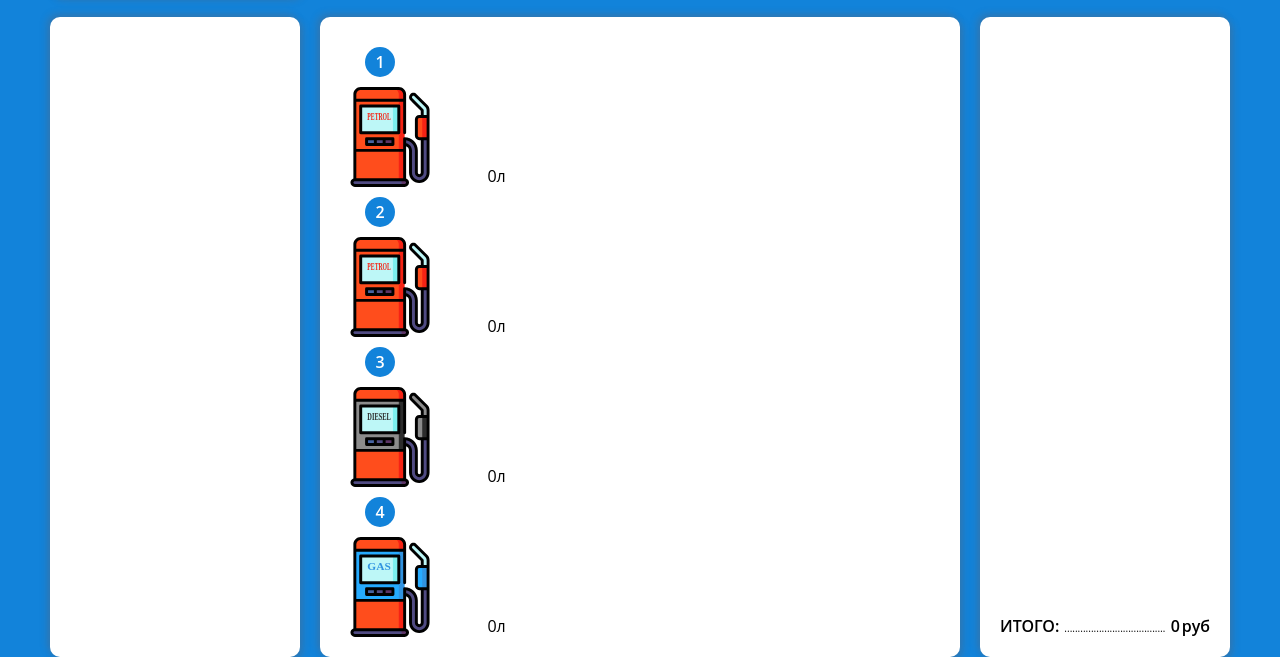
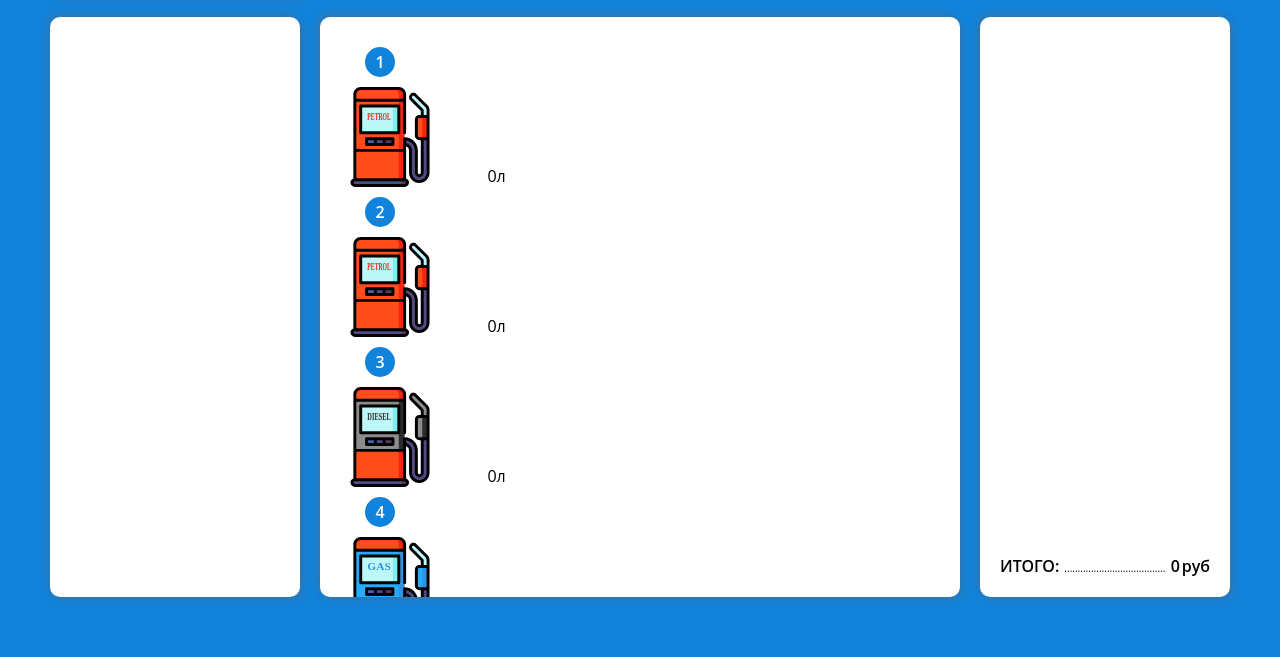
Before and after one commit to hwnd1982/methed-gas-station, a website built with Vite: page index.html in a window 1280 px wide. Both pictures are taken after a click on the button "STATION". Shown: the part 153-810 px from the top of the page. Built offline with nearby package versions, Linux system fonts and the light colour scheme.

Commit message:
styles fixed

```diff
--- a/modules/services/getRandomCar.ts
+++ b/modules/services/getRandomCar.ts
@@ -8,7 +8,7 @@ export const getRandomCar = (): PassangerCar | Truck => {
   const kind = Math.random() < 0.75 ? 'passanger' : 'truck';
   const params = cars[kind][Math.floor(cars[kind].length * Math.random())];
 
-  if (kind === 'passanger' && !params[3] && Math.random() < 0.25) {
+  if (kind === 'passanger' && !params[3] && Math.random() < 0.2) {
     params[3] = 'gas';
   }
 
--- a/style.css
+++ b/style.css
@@ -30,16 +30,11 @@ ul {
 }
 
 .columns {
-  grid-area: columns;
-  border-radius: 10px;
   display: flex;
   align-items: flex-start;
   justify-content: center;
   flex-direction: column;
-  width: 100%;
-  padding: 70px 20px 20px;
-  background: #fff;
-  box-shadow: -3px -3px 7px rgba(94, 104, 121, 0.377), 3px 3px 7px rgba(94, 104, 121, 0.377);
+  padding: 50px 0 0;
 }
 
 .columns>:not(:last-child) {
@@ -207,7 +202,7 @@ ul {
 }
 
 .btn:disabled {
-  background:#6699ff;
+  background-color:#6699ff;
   opacity: 0.4;
   cursor: auto;
 }
@@ -224,20 +219,24 @@ ul {
   grid-area: queue;
 }
 
-.bill, .queue {
+.station, .bill, .queue {
   display: flex;
   flex-direction: column;
   height: 100%;
+  max-height: calc(100vh - 220px);
+  overflow: hidden;
   width: 250px;
   border-radius: 10px;
   padding: 20px;
-  background: #fff;
+  background-color: #fff;
   box-shadow: -3px -3px 7px rgba(94, 104, 121, 0.377), 3px 3px 7px rgba(94, 104, 121, 0.377);
 }
 
 .bill-list {
   flex-grow: 1;
   flex-shrink: 0;
+  padding: 0;
+  overflow: auto;
 }
 
 .total {
@@ -269,6 +268,7 @@ ul {
 
 .station {
   grid-area: station;
+  width: 100%;
 }
 
 .queue {
@@ -281,4 +281,16 @@ ul {
   padding: 0;
   margin: 0;
   font-size: 13px;
+  overflow: auto;
 }
+
+.columns::-webkit-scrollbar, .bill-list::-webkit-scrollbar, .queue-list::-webkit-scrollbar {
+  width: 4px;
+  border-radius: 2px;
+  background-color: #c7c7c7;
+}
+
+.columns::-webkit-scrollbar-thumb, .bill-list::-webkit-scrollbar-thumb, .queue-list::-webkit-scrollbar-thumb {
+  border-radius: 2px;
+  background-color: #1172c2;
+}
```
